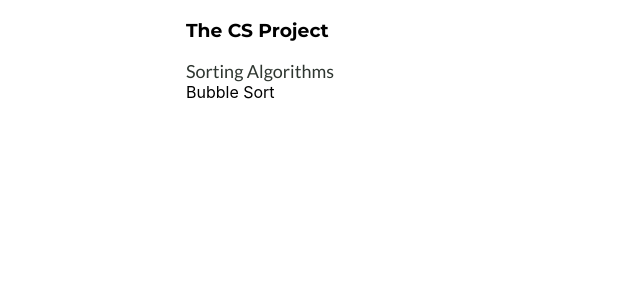
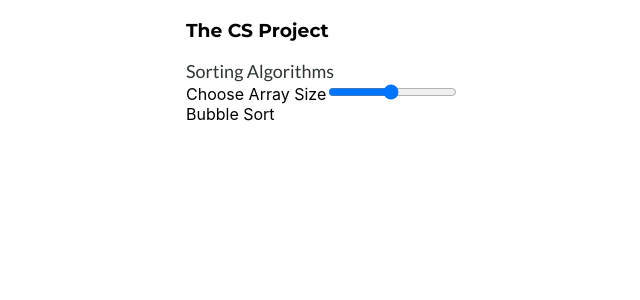
Before and after one commit to CaroMen/TheCSProject, a React (Create React App) app: page / in a window 1280 px wide. Shown: the top 300 px of the page, without its empty margins (54-694 px from the left). Built offline with nearby package versions, Linux system fonts and the light colour scheme.

Commit message:
bubble sort starter

```diff
--- a/package.json
+++ b/package.json
@@ -3,6 +3,7 @@
   "version": "0.1.0",
   "private": true,
   "dependencies": {
+    "@reduxjs/toolkit": "^1.6.0",
     "@testing-library/jest-dom": "^5.11.4",
     "@testing-library/react": "^11.1.0",
     "@testing-library/user-event": "^12.1.10",
--- a/src/App.js
+++ b/src/App.js
@@ -1,6 +1,5 @@
 import React from 'react';
-import Selector from './components/OptionsSelector';
-import Sorter from './components/Visualizer';
+import BubbleVis from './components/OptionsSelector/BubbleVis';
 import NavBar from './components/NavBar';
 import { BrowserRouter, Route, Switch } from 'react-router-dom';
 
@@ -9,8 +8,8 @@ function App() {
     <BrowserRouter>
       <NavBar />
       <Switch>
-        <Route to={`/:algo`}>
-          <Selector />
+        <Route to={`/bubble-sort`}>
+          <BubbleVis />
         </Route>
       </Switch>
     </BrowserRouter>
--- a/src/components/OptionsSelector/index.js
+++ b/src/components/OptionsSelector/BubbleVis.js
@@ -2,7 +2,7 @@ import React, { useState } from 'react';
 import { bubbleSort } from "../Algorithms/BubbleSort"
 import { animator } from '../../animator';
 
-let Selector = () => {
+const BubbleVis = () => {
     const [arr, setArr] = useState([]);
     const [btnSelected, setBtnSelected] = useState();
 
@@ -16,9 +16,23 @@ let Selector = () => {
 
     return (
         <div>
+            <div className="select-size">
+                <label>Choose Array Size</label>
+                <input
+                    type="range"
+                    min="5"
+                    high="80"
+                    step="2"
+                ></input>
+            </div>
+            <div>
+                {arr.map((val, i) => (
+                    <div></div>
+                ))}
+            </div>
             <div onClick={(e) => bubbleSorter(e)}>Bubble Sort</div>
         </div>
     )
 }
 
-export default Selector
+export default BubbleVis
--- a/src/components/Visualizer/index.js
+++ /dev/null
@@ -1,21 +0,0 @@
-import React from 'react';
-
-
-const Sorter = () => {
-
-    return (
-        <div>
-            <div className="select-size">
-                <label>Choose Array Size</label>
-                <input
-                    type="range"
-                    min="5"
-                    high="80"
-                    step="2"
-                ></input>
-            </div>
-        </div>
-    )
-}
-
-export default Sorter
```
Also changed, not shown: 1 other file (tests, documents, lock files or other folders).
